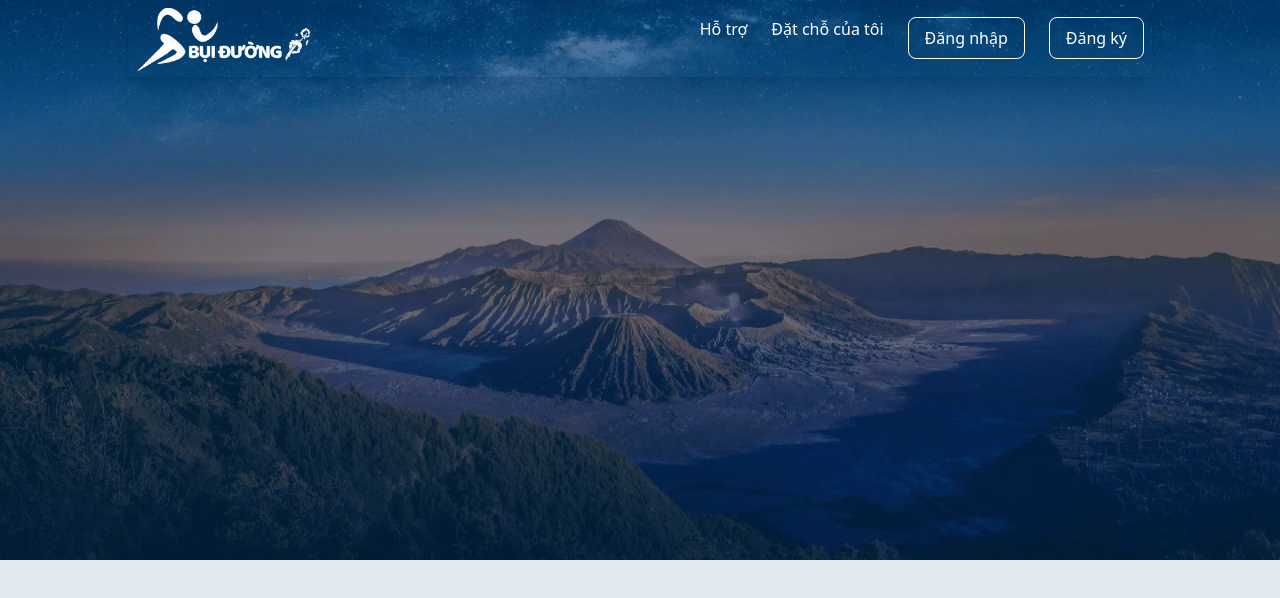
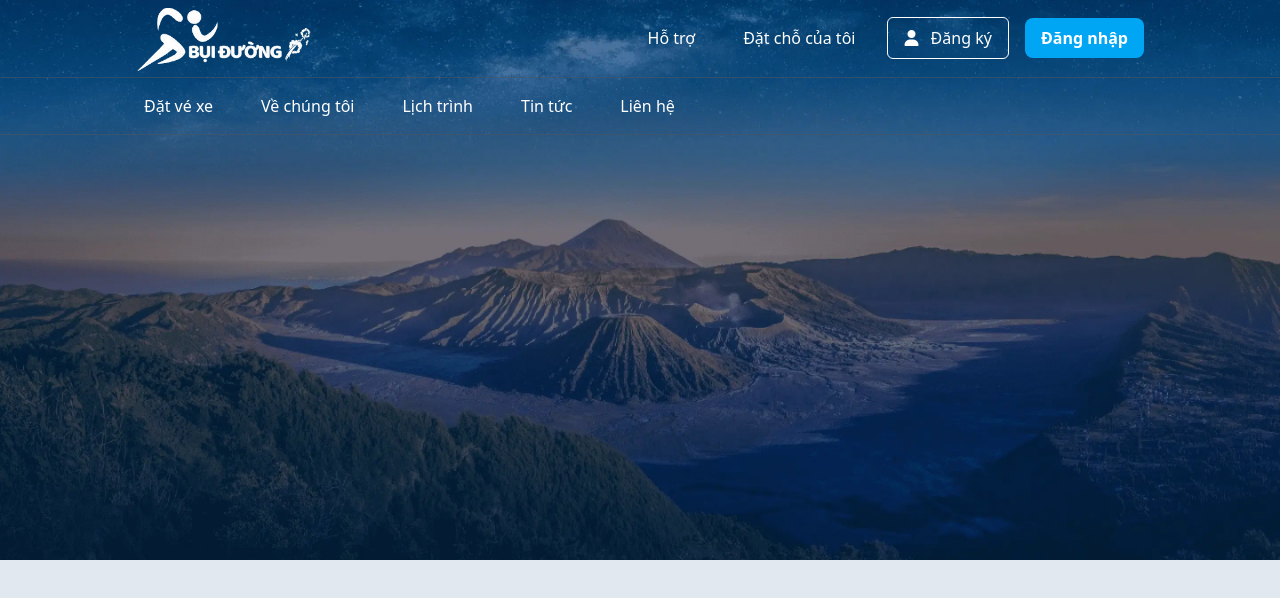
Before and after one commit to KhaBaoDuyen/WebsiteXayDungHeThongBanVeXe_ReactJs-NodeJs, a website: page FE/src/pages/home.html in a window 1280 px wide. Drawn offline with Linux system fonts and the light colour scheme.

Commit message:
[ FE ] - header

```diff
--- a/FE/src/pages/home.html
+++ b/FE/src/pages/home.html
@@ -6,29 +6,60 @@
     <meta name="viewport" content="width=device-width, initial-scale=1.0">
     <link href="../css/index.css" rel="stylesheet">
     <link rel="stylesheet" href="../css/tailwind-output.css">
+    <link rel="stylesheet" href="https://cdnjs.cloudflare.com/ajax/libs/font-awesome/6.5.1/css/all.min.css">
+
 </head>
 
-<body class="home m-0  p-0">
+<body class="home m-0  p-0 ">
     <header class="p-0 ">
-    <div class="menu-top  flex justify-between w-[80%] mx-auto items-center  shadow-lg ">
+        <div class="menu-top  flex justify-between w-[80%] mx-auto items-center ">
             <div class="menu-top-left font-bold text-2xl ">
-           <img src="../assets/images/main/logo.png" alt="" width="60%">
+                <img src="../../public/assets/images/main/logo.png" alt="" width="60%">
             </div>
             <div class="menu-top-right flex p-2">
-    <ul class="flex gap-6 justify-between list-none">
-        <li><a href="#" class="hover:text-blue-400 transition duration-300 no-underline">Hỗ trợ</a></li>
-        <li><a href="#" class="hover:text-blue-400 transition duration-300 no-underline">Đặt chỗ của tôi</a></li>
-<li class="border border-white rounded-lg px-4 py-2">
-        <a href="#" class="no-underline">Đăng nhập</a>
+                <ul class="flex gap-4 justify-between list-noner items-center  ">
+                    <li class="hover:bg-black/10 px-4 py-2 cursor-pointer rounded-md"><a href="#" class="">Hỗ trợ</a>
                     </li>
-    <li class="border border-white rounded-lg px-4 py-2 transition duration-300 hover:bg-white hover:text-black">
-        <a href="#" class="no-underline">Đăng ký</a>
+                    <li class="hover:bg-black/10 px-4 py-2 cursor-pointer rounded-md"><a href="#" class="">Đặt chỗ của
+                            tôi</a></li>
+                    <li
+                        class="border border-white rounded-lg px-4 py-2 hover:bg-black/10 px-4 py-2 cursor-pointer rounded-md ">
+                        <a href="#" class="no-underline"> <i class="fas fa-user mr-2"></i> Đăng ký</a>
+                    </li>
+                    <li
+                        class=" rounded-lg px-4 py-2 bg-sky-500 hover:text-white transition duration-300 font-bold hover:bg-sky-600/50">
+                        <a href="#" class="no-underline ">Đăng nhập</a>
                     </li>
                 </ul>
             </div>
         </div>
+        <hr class="border-gray-600 opacity-60" />
+        <div class="menu-bottom  flex justify-start w-[80%] mx-auto items-center py-2 ">
+            <ul class="flex gap-4 justify-between list-none items-center">
+                <li class="hover:bg-black/10 px-4 py-2 cursor-pointer rounded-md">
+                    Đặt vé xe
+                </li>
+                <li class="hover:bg-black/10 px-4 py-2 cursor-pointer rounded-md">
+                    Về chúng tôi
+                </li>
+                <li class="hover:bg-black/10 px-4 py-2 cursor-pointer rounded-md">
+                    Lịch trình
+                </li>
+                <li class="hover:bg-black/10 px-4 py-2 cursor-pointer rounded-md">
+                    Tin tức
+                </li>
+                <li class="hover:bg-black/10 px-4 py-2 cursor-pointer rounded-md">
+                    Liên hệ
+                </li>
+            </ul>
+        </div>
+        <hr class="border-gray-600 opacity-60" />
     </header>
-<main class="home w-[80%] mx-auto"></main>
+    <main class="home w-[80%] mx-auto ">
+                 <div>
+<h1></h1>
+</div>
+    </main>
 
 </body>
 
--- a/FE/src/scss/index.scss
+++ b/FE/src/scss/index.scss
@@ -21,4 +21,5 @@ h3,
 h4,
 h5,
 h6, p , a {
-color: var(--text-color);}
+color: var(--text-color);
+}
--- a/FE/src/scss/pages/home.scss
+++ b/FE/src/scss/pages/home.scss
@@ -1,5 +1,5 @@
 header{
-background-image:url('/FE/src/assets/images/main/background.webp');
+background-image:url('../../public/assets/images/main/background.webp');
 min-height: 35rem;
 background-size: cover;
 color: white !important;
--- a/tailwind.config.js
+++ b/tailwind.config.js
@@ -1,6 +1,6 @@
 /** @type {import('tailwindcss').Config} */
 module.exports = {
-  content: ["./FE/src/**/*.{html,js,jsx,ts,tsx}"], // Quét toàn bộ file trong thư mục FE/src/
+  content: ["./FE/src/**/*.{html,js,jsx,ts,tsx}"],
   theme: {
     extend: {},
   },
```
Also changed, not shown: FE/public/assets/images/main/background.webp (renamed from FE/src/assets/images/main/background.webp), FE/public/assets/images/main/logo.png (renamed from FE/src/assets/images/main/logo.png), FE/src/css/index.css, FE/src/css/tailwind-output.css. Lines whose indentation alone changed are shown as unchanged.
